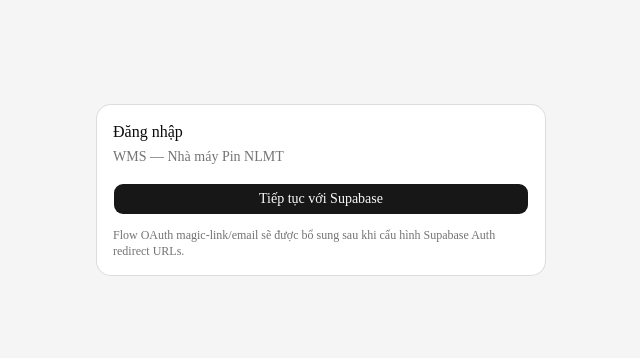
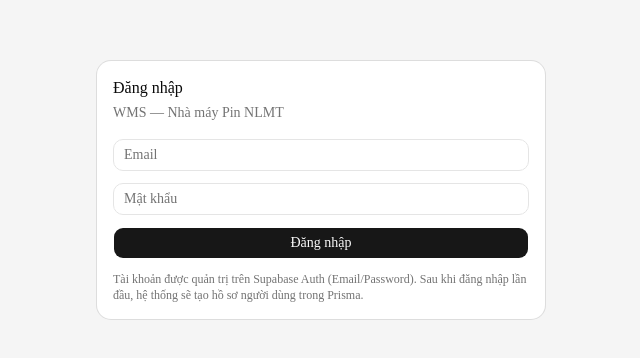
Before and after one commit to nguyendangthanhnhu-commits/wms, a Next.js app: page /login in a window 1280 px wide. Shown: the part 210-568 px from the top of the page, without its empty margins (319-959 px from the left). Built offline with nearby package versions, Linux system fonts and the light colour scheme.

Commit message:
deploy 2

```diff
--- a/src/app/(auth)/login/page.tsx
+++ b/src/app/(auth)/login/page.tsx
@@ -1,13 +1,70 @@
-import Link from "next/link";
+import { redirect } from "next/navigation";
 
+import { Card, CardContent, CardDescription, CardHeader, CardTitle } from "@/components/ui/card";
+import { Input } from "@/components/ui/input";
 import { Button } from "@/components/ui/button";
-import { Card, CardContent, CardDescription, CardHeader, CardTitle } from "@/components/ui/card";
+import { prisma } from "@/lib/prisma";
+import { createClient } from "@/lib/supabase/server";
 
-export default function LoginPage({
+export const dynamic = "force-dynamic";
+
+export default async function LoginPage({
   searchParams,
 }: {
   searchParams?: Promise<Record<string, string | string[] | undefined>>;
 }) {
+  async function loginAction(formData: FormData) {
+    "use server";
+
+    const email = String(formData.get("email") ?? "").trim();
+    const password = String(formData.get("password") ?? "");
+    const nextRaw = String(formData.get("next") ?? "");
+
+    if (!email || !password) {
+      redirect("/login?error=missing_credentials");
+    }
+
+    const supabase = await createClient();
+
+    const { data, error } = await supabase.auth.signInWithPassword({
+      email,
+      password,
+    });
+
+    if (error || !data.user) {
+      redirect("/login?error=invalid_credentials");
+    }
+
+    // Ensure Prisma user exists and matches Supabase user id
+    const userId = data.user.id;
+    const employeeCode = `EMP_${userId.replaceAll("-", "").slice(0, 10).toUpperCase()}`;
+    const fullName = data.user.user_metadata?.full_name ?? data.user.email ?? "User";
+
+    await prisma.user.upsert({
+      where: { id: userId },
+      update: {
+        fullName,
+        isActive: true,
+      },
+      create: {
+        id: userId,
+        employeeCode,
+        fullName,
+        isActive: true,
+      },
+    });
+
+    const next =
+      typeof nextRaw === "string" && nextRaw.startsWith("/") ? nextRaw : "/";
+
+    redirect(next);
+  }
+
+  const sp = (await searchParams) ?? {};
+  const nextRaw = sp["next"];
+  const nextValue =
+    typeof nextRaw === "string" && nextRaw.startsWith("/") ? nextRaw : "/";
+
   return (
     <Card className="w-full max-w-md">
       <CardHeader>
@@ -15,11 +72,30 @@
         <CardDescription>WMS — Nhà máy Pin NLMT</CardDescription>
       </CardHeader>
       <CardContent className="space-y-3">
-        <Button asChild className="w-full">
-          <Link href="/api/auth/login">Tiếp tục với Supabase</Link>
-        </Button>
+        <form action={loginAction} className="space-y-3">
+          <input type="hidden" name="next" value={nextValue} />
+          <Input
+            name="email"
+            type="email"
+            placeholder="Email"
+            autoComplete="email"
+            required
+          />
+          <Input
+            name="password"
+            type="password"
+            placeholder="Mật khẩu"
+            autoComplete="current-password"
+            required
+          />
+          <Button type="submit" className="w-full">
+            Đăng nhập
+          </Button>
+        </form>
+
         <div className="text-xs text-muted-foreground">
-          Flow OAuth magic-link/email sẽ được bổ sung sau khi cấu hình Supabase Auth redirect URLs.
+          Tài khoản được quản trị trên Supabase Auth (Email/Password). Sau khi đăng
+          nhập lần đầu, hệ thống sẽ tạo hồ sơ người dùng trong Prisma.
         </div>
       </CardContent>
     </Card>
--- a/src/app/api/auth/login/route.ts
+++ b/src/app/api/auth/login/route.ts
@@ -4,7 +4,7 @@
   return NextResponse.json(
     {
       message:
-        "TODO: triển khai OAuth/Magic link với Supabase Auth (redirect URLs). Tạm thời dùng seed user trong DB.",
+        "Trang /login đã hỗ trợ Email/Password (server action). Endpoint này giữ chỗ cho OAuth/Magic Link (TODO).",
     },
     { status: 501 }
   );
--- a/src/app/api/auth/logout/route.ts
+++ b/src/app/api/auth/logout/route.ts
@@ -1,8 +1,5 @@
 import { NextResponse } from "next/server";
 
 export async function POST() {
-  return NextResponse.json(
-    { message: "TODO: triển khai logout Supabase (clear cookies)." },
-    { status: 501 }
-  );
+  return NextResponse.json({ message: "TODO: Implement logout route." }, { status: 501 });
 }
```
Also changed, not shown: public/sw.js.
